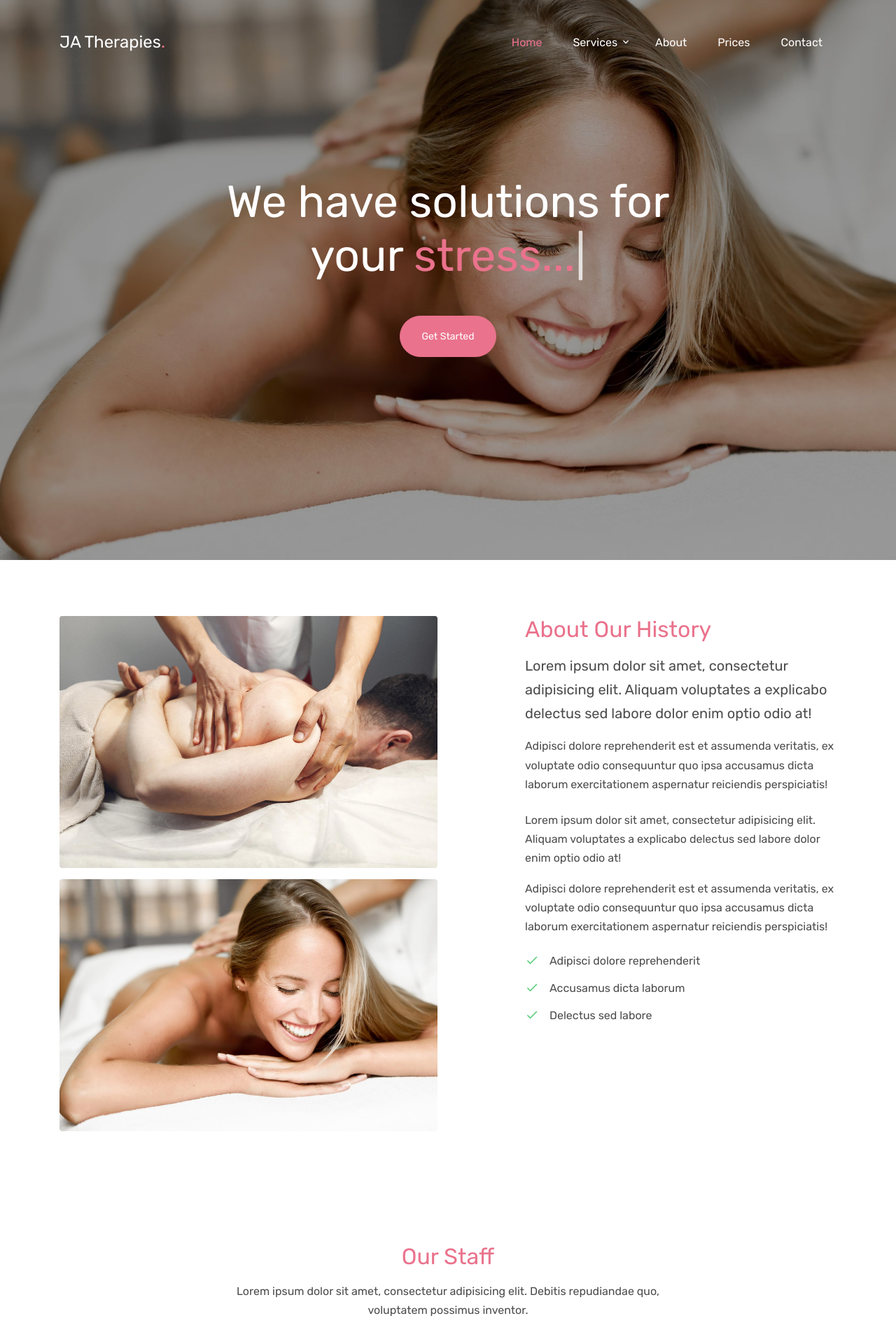
After one commit to moshabbir-dotcom/Portfolio-Project-4, a Django app: page /about.html/ in a window 1280 px wide. The commit adds this page. Shown: the top 1920 px of the page at 70% size. Run offline with Django 3.2, Linux system fonts and the light colour scheme; some libraries are stand-ins or nearby versions; some web fonts are replaced.

Commit message:
add about page and link to base.html

```diff
--- /dev/null
+++ b/mainsite/templates/about.html
@@ -0,0 +1,109 @@
+{% extends 'base.html' %}
+{% load static %}
+{% block title %} About JA Therapies {% endblock %}
+{% block meta_description %}JA Therapies, Massage, Sports Therapy, Aromatherapy, Cupping, Hijama, Twickenham{% endblock %}
+{% block content %}
+
+<div class="site-blocks-cover overlay" style="background-image: url({% static 'mainsite/images/hero_bg_1.jpg' %});" data-aos="fade" data-stellar-background-ratio="0.5">
+    <div class="container">
+      <div class="row align-items-center justify-content-center text-center">
+
+        <div class="col-md-10">
+
+          <div class="row justify-content-center mb-4">
+            <div class="col-md-10 text-center">
+              <h1 data-aos="fade-up" class="mb-5">We have solutions for your <span class="typed-words"></span></h1>
+
+              <p data-aos="fade-up" data-aos-delay="100"><a href="#" class="btn btn-primary btn-pill">Get Started</a></p>
+            </div>
+          </div>
+
+        </div>
+      </div>
+    </div>
+  </div>
+
+
+
+
+
+  <div class="site-section">
+    <div class="container">
+      <div class="row">
+        <div class="col-md-6">
+          <img src="images/hero_bg_2.jpg" alt="Image" class="img-fluid rounded mb-3">
+          <img src="images/hero_bg_1.jpg" alt="Image" class="img-fluid rounded">
+        </div>
+        <div class="col-md-5 ml-auto">
+          <h2 class="text-primary mb-3">About Our History</h2>
+          <p class="lead">Lorem ipsum dolor sit amet, consectetur adipisicing elit. Aliquam voluptates a explicabo delectus sed labore dolor enim optio odio at!</p>
+          <p class="mb-4">Adipisci dolore reprehenderit est et assumenda veritatis, ex voluptate odio consequuntur quo ipsa accusamus dicta laborum exercitationem aspernatur reiciendis perspiciatis!</p>
+
+          <p>Lorem ipsum dolor sit amet, consectetur adipisicing elit. Aliquam voluptates a explicabo delectus sed labore dolor enim optio odio at!</p>
+          <p class="mb-4">Adipisci dolore reprehenderit est et assumenda veritatis, ex voluptate odio consequuntur quo ipsa accusamus dicta laborum exercitationem aspernatur reiciendis perspiciatis!</p>
+
+          <ul class="ul-check list-unstyled success">
+            <li>Adipisci dolore reprehenderit</li>
+            <li>Accusamus dicta laborum</li>
+            <li>Delectus sed labore</li>
+          </ul>
+        </div>
+      </div>
+    </div>
+  </div>
+
+
+
+  <div class="site-section">
+    <div class="container">
+      <div class="row justify-content-center mb-5">
+        <div class="col-md-7 text-center">
+          <h2 class="text-primary mb-3">Our Staff</h2>
+          <p>Lorem ipsum dolor sit amet, consectetur adipisicing elit. Debitis repudiandae quo, voluptatem possimus inventor.</p>
+        </div>
+      </div>
+      <div class="row">
+        <div class="col-md-6 col-lg-6 mb-4 mb-lg-5 text-center">
+          <img src="images/person_1.jpg" alt="Image" class="img-fluid mb-3 w-50 rounded-circle">
+          <h3 class="h4">Jasleen Anand</h3>
+          <p class="caption text-primary">Founder & CEO, Certified Massage Therapist</p>
+          <p> Lorem ipsum dolor sit amet, consectetur adipisicing elit. Quidem tempore in consectetur quasi saepe, dicta, asperiores velit repellendus quo optio reiciendis? Accusantium dolorem cupiditate rem, sequi. Ad recusandae voluptatem pariatur?</p>
+        </div>
+        <div class="col-md-6 col-lg-6 mb-4 mb-lg-5 text-center">
+          <img src="images/person_2.jpg" alt="Image" class="img-fluid mb-3 w-50 rounded-circle">
+          <h3 class="h4">Shahnaz Noor</h3>
+          <p class="caption text-primary">Certified Massage Practitioner, Cupping Specialist & Aromatherapist</p>
+          <p>A small river named Duden flows by their place and supplies it with the necessary regelialia. It is a paradisematic country, in which roasted parts of sentences fly into your mouth.</p>
+        </div>
+        <div class="col-md-6 col-lg-6 mb-4 mb-lg-5 text-center">
+          <img src="images/person_3.jpg" alt="Image" class="img-fluid mb-3 w-50 rounded-circle">
+          <h3 class="h4">Aisha Zulaykha</h3>
+          <p class="caption text-primary">Certified Massage Practitioner & Nutritionist</p>
+          <p> Lorem ipsum dolor sit amet, consectetur adipisicing elit. Hic ea ad dolore illum dignissimos sed provident voluptatem velit exercitationem? Odit consectetur accusamus rerum voluptatibus eos temporibus perferendis harum nulla, ad.</p>
+        </div>
+        <div class="col-md-6 col-lg-6 mb-4 mb-lg-5 text-center">
+          <img src="images/person_4.jpg" alt="Image" class="img-fluid mb-3 w-50 rounded-circle">
+          <h3 class="h4">Mo Shabbir</h3>
+          <p class="caption text-primary">Certified Sports Massage Therapist, Nutritionist & Cupping Practitioner</p>
+          <p> Lorem ipsum dolor sit amet, consectetur adipisicing elit. Ab ducimus eum eveniet deserunt totam odit itaque necessitatibus numquam doloremque officiis repudiandae ipsum delectus atque magni obcaecati voluptate, ea qui incidunt!</p>
+        </div>
+      </div>
+    </div>
+  </div>
+
+  <div class="mt-5 block-cta-1 primary-overlay" style="background-image: url('images/hero_bg_2.jpg')">
+    <div class="container">
+      <div class="row align-items-center justify-content-between">
+        <div class="col-lg-7 mb-4 mb-lg-0">
+          <h2 class="mb-3 mt-0 text-white">Upto 30% Discount for The First Commers</h2>
+          <p class="mb-0 text-white lead">Far far away, behind the word mountains, far from the countries Vokalia and Consonantia, there live the blind texts.</p>
+        </div>
+        <div class="col-lg-4">
+          <p class="mb-0"><a href="contact.html" class="btn btn-outline-white text-white btn-md btn-pill px-5 font-weight-bold btn-block">Contact Us</a></p>
+        </div>
+      </div>
+    </div>
+  </div>
+
+
+{% endblock %}
--- a/mainsite/templates/contact.html
+++ b/mainsite/templates/contact.html
@@ -1,6 +1,6 @@
 {% extends 'base.html' %}
 {% load static %}
-{% block title %} About JA Therapies {% endblock}
+{% block title %} Contact JA Therapies {% endblock}
 {% block meta_description %}JA Therapies, Massage, Sports Therapy, Aromatherapy, Cupping, Hijama, Twickenham{% endblock %}
 {% block content %}
 
--- a/mainsite/urls.py
+++ b/mainsite/urls.py
@@ -5,4 +5,5 @@ from django.urls import path, include
 urlpatterns = [
     path('', views.home, name='home'),
     path('contact.html/', views.contact, name='contact'),
+    path('about.html/', views.about, name='about'),
 ]
--- a/mainsite/views.py
+++ b/mainsite/views.py
@@ -4,6 +4,9 @@ from django.core.mail import send_mail
 # Create your views here.
 def home(request):
     return render(request, 'home.html')
+
+def about(request):
+    return render(request, 'about.html')
 
 
 def contact(request):
```
